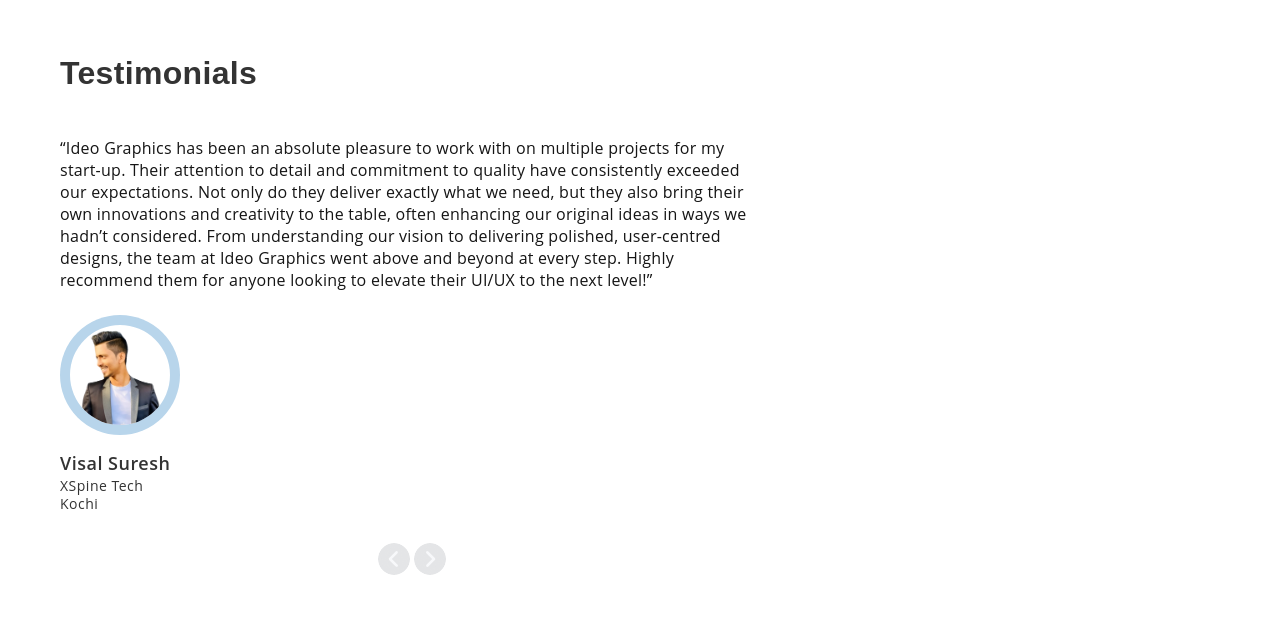
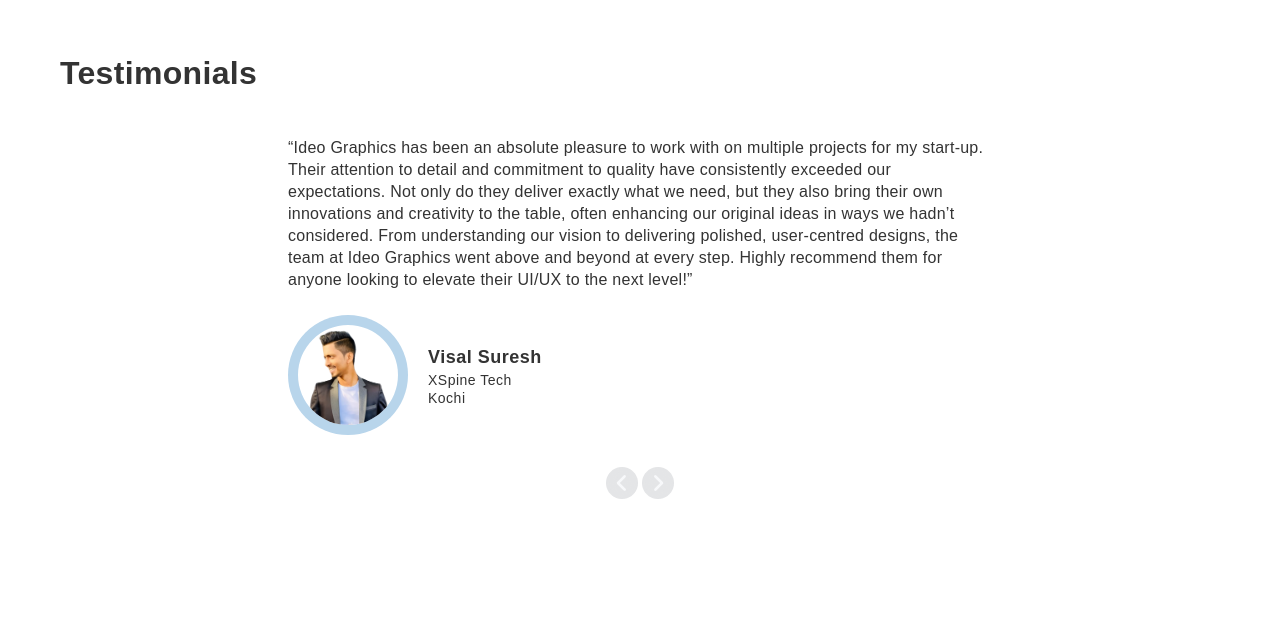
Before and after one commit to ideoguru/ideogfx.com, a Next.js app: page / in a window 1280 px wide. Shown: the part 2820-3441 px from the top of the page. Built offline with nearby package versions, Linux system fonts and the light colour scheme.

Commit message:
Home page Testimonial  page text aligned

```diff
--- a/src/components/HomePage/HomePageTestimonials.tsx
+++ b/src/components/HomePage/HomePageTestimonials.tsx
@@ -1,5 +1,4 @@
-"use client"; // Mark this component as a client component
-
+"use client";
 import type { NextPage } from 'next';
 import Image from "next/image";
 import styles from "../../styles/HomePageTestimonials.module.css";
@@ -8,17 +7,27 @@ const TestimonialsFrame: NextPage = () => {
   return (
     <div className={styles.testimonialsFrame}>
       <div className={styles.testmonialsContainer}>
+        {/* Left-aligned Heading */}
         <div className={styles.testimonialTitle}>
           <div className={styles.testimonials}>Testimonials</div>
         </div>
+
+        {/* Centered Content Block */}
         <div className={styles.clientTestimonials}>
           <div className={styles.container}>
-            <div className={styles.ideoGraphicsHas}>
+            <p className={styles.ideoGraphicsHas}>
               “Ideo Graphics has been an absolute pleasure to work with on multiple projects for my start-up. Their attention to detail and commitment to quality have consistently exceeded our expectations. Not only do they deliver exactly what we need, but they also bring their own innovations and creativity to the table, often enhancing our original ideas in ways we hadn’t considered. From understanding our vision to delivering polished, user-centred designs, the team at Ideo Graphics went above and beyond at every step. Highly recommend them for anyone looking to elevate their UI/UX to the next level!”
-            </div>
+            </p>
+
             <div className={styles.clientDetailContainer}>
               <div className={styles.clientImg}>
-                <Image className={styles.clientImgJpg} width={99} height={124} alt="" src="/testimonial.png" />
+                <Image
+                  className={styles.clientImgJpg}
+                  width={99}
+                  height={124}
+                  alt="Client portrait"
+                  src="/testimonial.png"
+                />
               </div>
               <div className={styles.rightClientDetails}>
                 <div className={styles.visalSuresh}>Visal Suresh</div>
@@ -27,11 +36,27 @@ const TestimonialsFrame: NextPage = () => {
               </div>
             </div>
           </div>
+
+          {/* Centered Navigation Buttons */}
           <div className={styles.btnPrevBtnNext}>
-            <div className={styles.btnPrev}>
-              <Image className={styles.btnPrevIcon} width={32} height={32} alt="" src="/btn-prev-icon.png" />
-            </div>
-            <Image className={styles.btnNextIcon} width={32} height={32} alt="" src="/btn-next-icon.png" />
+            <button aria-label="Previous testimonial">
+              <Image
+                className={styles.btnPrevIcon}
+                width={32}
+                height={32}
+                alt=""
+                src="/btn-prev-icon.png"
+              />
+            </button>
+            <button aria-label="Next testimonial">
+              <Image
+                className={styles.btnNextIcon}
+                width={32}
+                height={32}
+                alt=""
+                src="/btn-next-icon.png"
+              />
+            </button>
           </div>
         </div>
       </div>
--- a/src/styles/HomePageTestimonials.module.css
+++ b/src/styles/HomePageTestimonials.module.css
@@ -4,11 +4,11 @@
   position: relative;
   display: flex;
   flex-direction: column;
-  align-items: center; /* Center align horizontally */
-  justify-content: center; /* Center align vertically */
-  padding: 56px 20px; /* Adjusted padding for better spacing */
+  align-items: center;
+  justify-content: center;
+  padding: 56px 20px;
   box-sizing: border-box;
-  text-align: left; /* Align text to the left */
+  text-align: left;
   font-size: 32px;
   color: #333;
   font-family: "Poppins", sans-serif;
@@ -16,12 +16,12 @@
 
 .testmonialsContainer {
   width: 100%;
-  max-width: 1160px; /* Added max-width for better responsiveness */
+  max-width: 1160px;
   display: flex;
   flex-direction: column;
-  align-items: flex-start; /* Align container content to the left */
-  justify-content: center; /* Center align vertically */
-  gap: 40px; /* Reduced gap for smaller screens */
+  align-items: flex-start;
+  justify-content: center;
+  gap: 40px;
 }
 
 .testimonials {
@@ -30,32 +30,44 @@
   letter-spacing: 0.01em;
   line-height: 48px;
   font-weight: 600;
-  text-align: left; /* Align text to the left */
 }
 
-.testimonialTitle {
-  width: 100%; /* Ensure it takes full width */
+/* Centered Content Section */
+.clientTestimonials {
+  width: 100%;
+  max-width: 704px;
   display: flex;
-  flex-direction: row;
-  align-items: flex-start; /* Align to the left */
-  justify-content: flex-start; /* Align to the left */
+  flex-direction: column;
+  align-items: center; /* Center container */
+  margin: 0 auto; /* Horizontal centering */
+  gap: 12px;
+}
+
+.container {
+  width: 100%;
+  display: flex;
+  flex-direction: column;
+  align-items: center; /* Center children */
+  gap: 24px;
 }
 
 .ideoGraphicsHas {
-  align-self: stretch;
+  width: 100%;
   position: relative;
   letter-spacing: 0.25px;
   line-height: 22px;
-  font-size: 16px; /* Adjusted font size for smaller screens */
-  text-align: left; /* Align text to the left */
+  font-size: 16px;
+  text-align: left; /* Maintain text alignment */
 }
 
-.clientImgJpg {
-  width: 99px;
-  position: relative;
-  height: 124px;
-  object-fit: cover;
+.clientDetailContainer {
+  display: flex;
+  flex-direction: row;
+  align-items: center; /* Vertical alignment */
+  gap: 20px; /* Space between image and text */
+  width: 100%;
 }
+
 
 .clientImg {
   width: 120px;
@@ -66,154 +78,85 @@
   box-sizing: border-box;
   height: 120px;
   overflow: hidden;
-  flex-shrink: 0;
   display: flex;
-  flex-direction: column;
-  align-items: center; /* Center align image */
+  align-items: center;
   justify-content: center;
   padding: 4px;
 }
 
+.rightClientDetails {
+  display: flex;
+  flex-direction: column;
+  align-items: flex-start; /* Left-align text content */
+  gap: 4px;
+}
+
 .visalSuresh {
-  position: relative;
   font-size: 18px;
   letter-spacing: 0.5px;
   line-height: 24px;
   font-weight: 600;
-  white-space: nowrap; /* Ensures the name stays in one line */
 }
 
-.xspineTech {
-  width: 100%;
-  position: relative;
+.xspineTech,
+.kochi {
   letter-spacing: 0.5px;
   line-height: 14px;
-  font-size: 14px; /* Adjusted font size for smaller screens */
-  text-align: left; /* Align text to the left */
-}
-
-.kochi {
-  position: relative;
-  letter-spacing: 0.5px;
-  line-height: 14px;
-  font-size: 14px; /* Adjusted font size for smaller screens */
-  text-align: left; /* Align text to the left */
-}
-
-.rightClientDetails {
-  align-self: stretch;
+  font-size: 14px;
   width: 100%;
-  display: flex;
-  flex-direction: column;
-  align-items: flex-start; /* Align to the left */
-  justify-content: flex-start;
-  gap: 4px;
-}
-
-.clientDetailContainer {
-  display: flex;
-  flex-direction: column; /* Stack items vertically for smaller screens */
-  align-items: flex-start; /* Align to the left */
-  justify-content: center;
-  gap: 16px;
-  font-size: 12px;
-  color: #333;
-}
-
-.container {
-  align-self: stretch;
-  height: auto; /* Adjusted height for responsiveness */
-  display: flex;
-  flex-direction: column;
-  align-items: flex-start; /* Align to the left */
-  justify-content: flex-start;
-  gap: 24px;
-}
-
-.btnPrevIcon,
-.btnNextIcon {
-  width: 32px;
-  height: 32px;
-  border-radius: 100px;
-  overflow: hidden;
-  flex-shrink: 0;
-  object-fit: contain;
 }
 
 .btnPrevBtnNext {
-  width: 100%; /* Ensure it takes full width */
+  width: 100%;
   display: flex;
-  flex-direction: row;
-  align-items: center; /* Center align buttons */
-  justify-content: center; /* Center align buttons */
+  justify-content: center; /* Center buttons */
   gap: 4px;
-  margin-top: 20px; /* Add margin to separate from the content above */
+  margin-top: 20px;
 }
 
-.clientTestimonials {
-  width: 100%;
-  max-width: 704px; /* Added max-width for better responsiveness */
-  display: flex;
-  flex-direction: column;
-  align-items: flex-start; /* Align to the left */
-  justify-content: flex-start;
-  gap: 12px;
-  font-size: 16px;
-  color: #151515;
-  font-family: "Open Sans", sans-serif;
-}
-
-/* Responsive styles */
+/* Responsive Styles */
 @media (max-width: 768px) {
   .testimonialsFrame {
-    padding: 40px 20px; /* Adjusted padding for smaller screens */
+    padding: 40px 20px;
   }
 
   .testmonialsContainer {
-    gap: 20px; /* Reduced gap for smaller screens */
+    gap: 20px;
   }
 
   .testimonials {
-    font-size: 28px; /* Adjusted font size for smaller screens */
+    font-size: 28px;
     line-height: 36px;
   }
 
   .ideoGraphicsHas {
-    font-size: 14px; /* Adjusted font size for smaller screens */
+    font-size: 14px;
     line-height: 20px;
   }
 
   .clientImg {
-    width: 100px; /* Adjusted size for smaller screens */
-    height: 100px;
+    flex-shrink: 0; /* Prevent image from shrinking */
+    /* existing styles remain */
   }
 
   .visalSuresh {
-    font-size: 16px; /* Adjusted font size for smaller screens */
-  }
-
-  .xspineTech,
-  .kochi {
-    font-size: 12px; /* Adjusted font size for smaller screens */
+    font-size: 16px;
   }
 }
 
 @media (max-width: 480px) {
-  .testimonialsFrame {
-    padding: 40px 20px; /* Adjusted padding for very small screens */
-  }
-
   .testimonials {
-    font-size: 24px; /* Adjusted font size for very small screens */
+    font-size: 24px;
     line-height: 32px;
   }
 
   .clientImg {
-    width: 80px; /* Adjusted size for very small screens */
+    width: 80px;
     height: 80px;
+    border-width: 6px;
   }
 
   .visalSuresh {
-    font-size: 14px; /* Adjusted font size for very small screens */
+    font-size: 14px;
   }
 }
```
